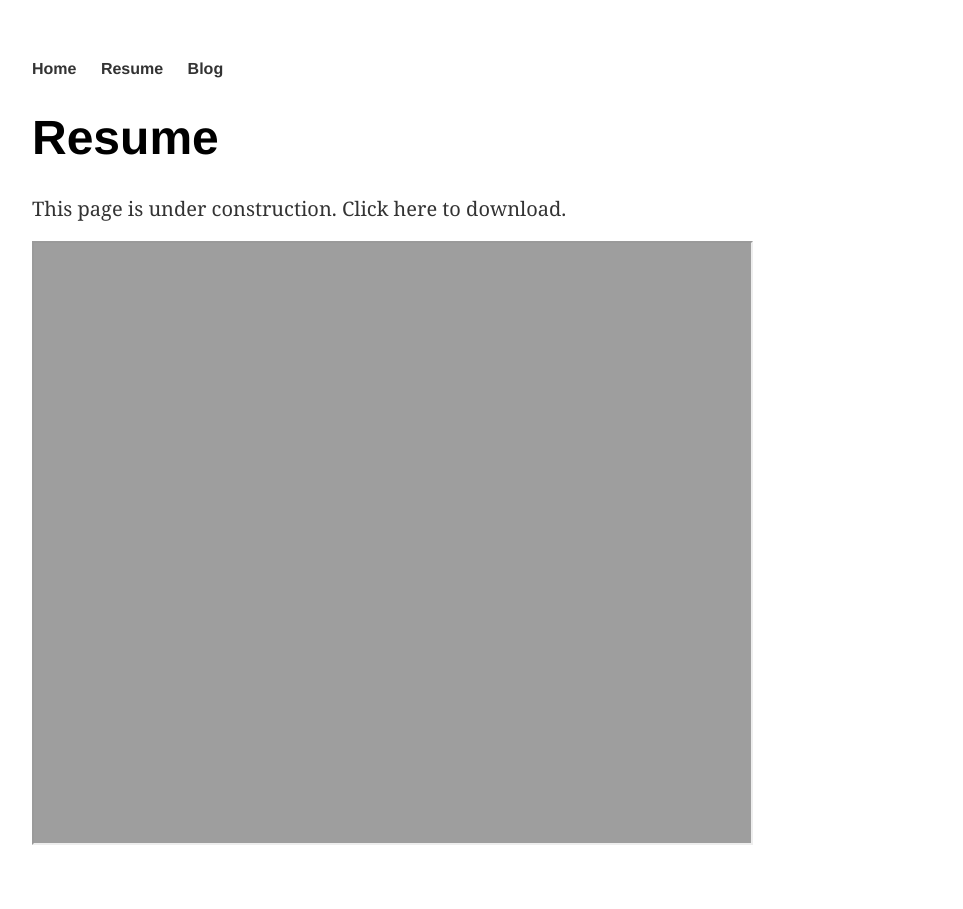
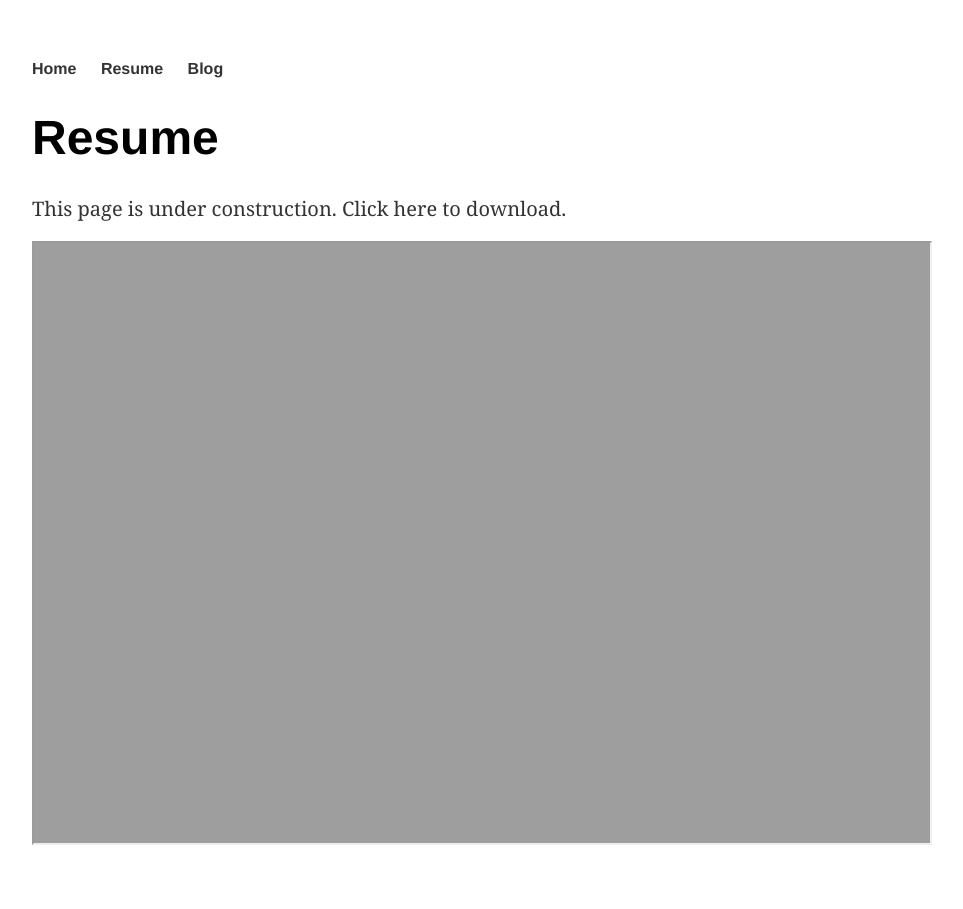
Before and after one commit to eliason-j/eliason-j.github.io, a Jekyll site: the page built from resume/86e50ff964a83855fcac5d8dbdd1930528b9eab9/index.html, in a window 1280 px wide. Shown: the whole page, without its empty margins (160-1123 px from the left). Built offline with Jekyll 4.4.1, drawn with Linux system fonts in a browser that asks for light colours.

Commit message:
Update index.html

```diff
--- a/resume/86e50ff964a83855fcac5d8dbdd1930528b9eab9/index.html
+++ b/resume/86e50ff964a83855fcac5d8dbdd1930528b9eab9/index.html
@@ -7,4 +7,4 @@ title: Resume
 
 	<!-- <embed src="https://jacobeliason.com/resume/86e50ff964a83855fcac5d8dbdd1930528b9eab9/resume.pdf" width="800px" height="800px" /> -->
 	<!-- {{< embedpdf url="/resume/86e50ff964a83855fcac5d8dbdd1930528b9eab9/resume.pdf" >}} -->
-	<iframe src="https://jacobeliason.com/resume/86e50ff964a83855fcac5d8dbdd1930528b9eab9/resume.pdf" width="80%" height = "600px">
+	<iframe src="https://jacobeliason.com/resume/86e50ff964a83855fcac5d8dbdd1930528b9eab9/resume.pdf" width="100%" height = "600px">
```
